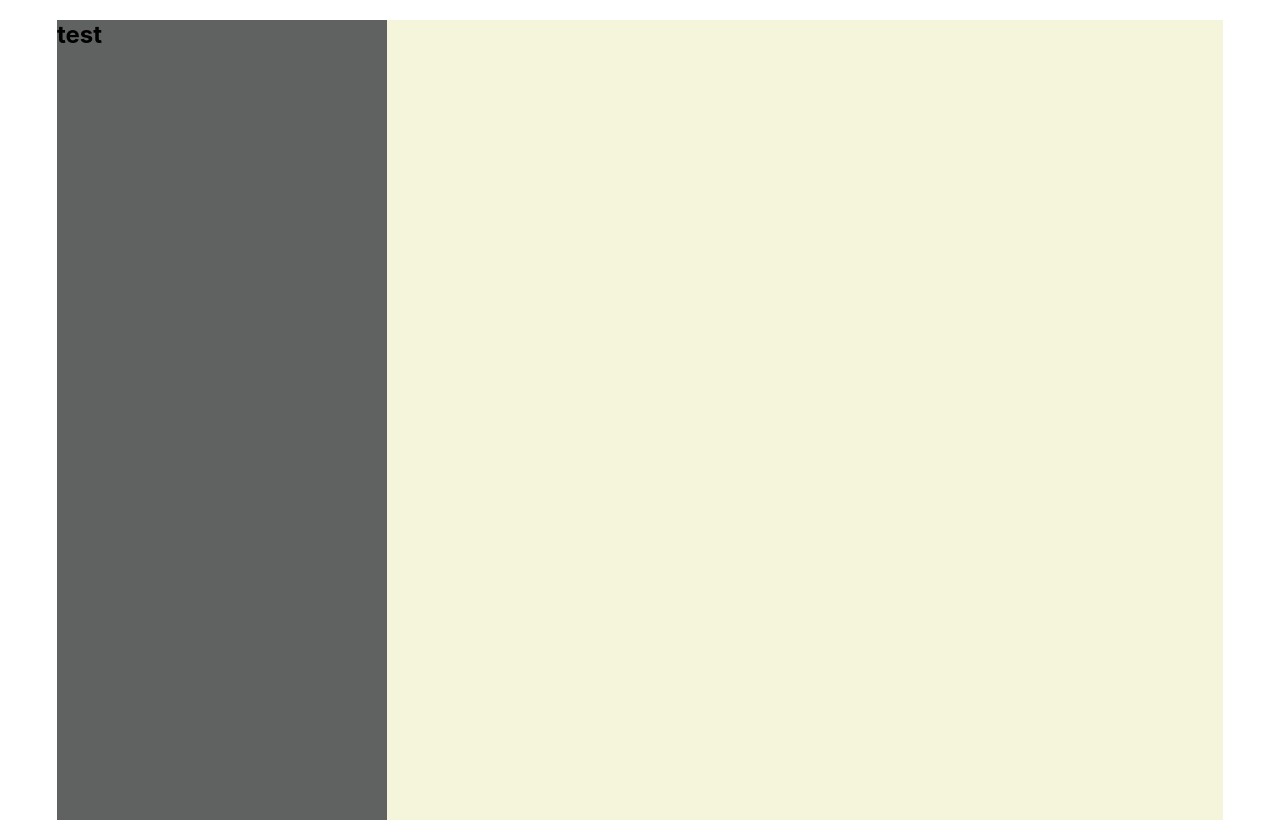
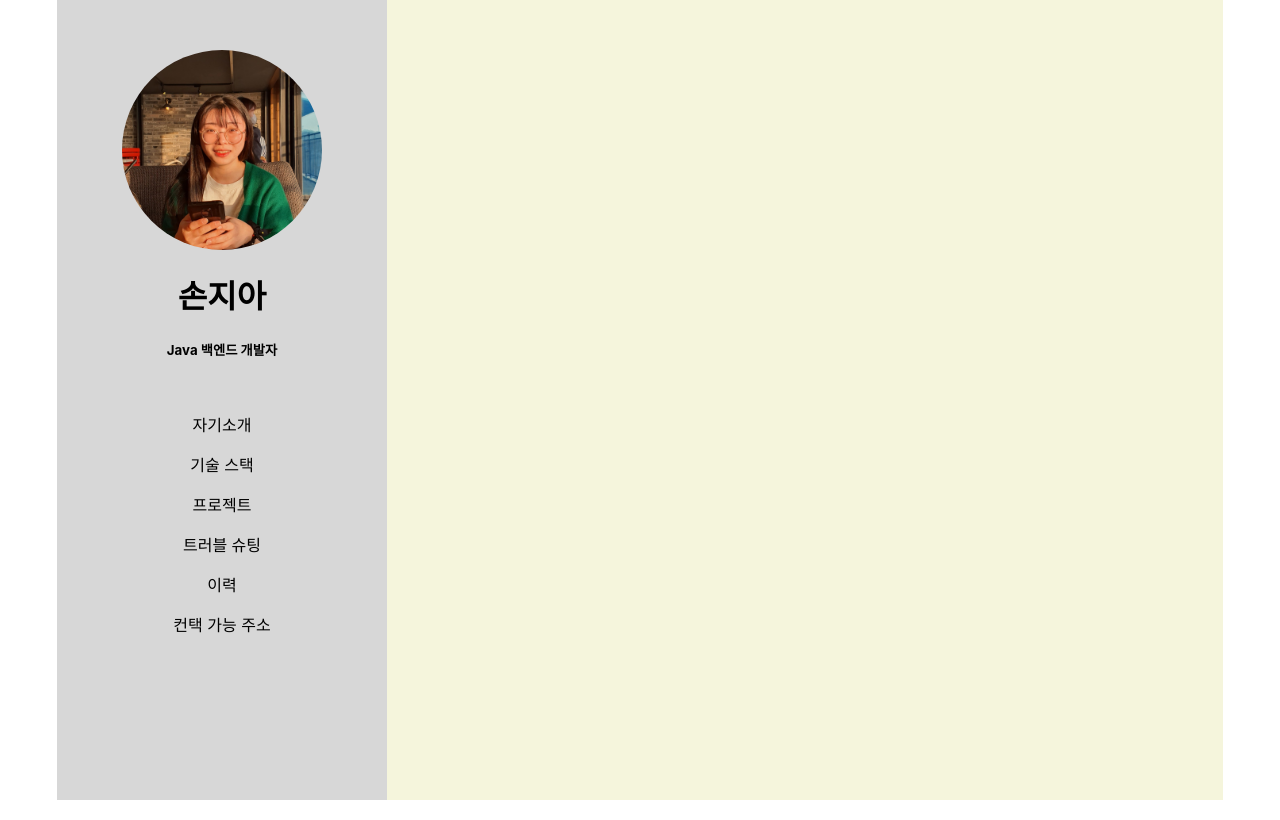
Before and after one commit to jia-son/about-me, a React (Create React App) app: page / in a window 1280 px wide. Built offline with nearby package versions, Linux system fonts and the light colour scheme.

Commit message:
사진 적용 및 메뉴 정리 close #5

```diff
--- a/src/components/leftComponents/LeftConponents.js
+++ b/src/components/leftComponents/LeftConponents.js
@@ -5,7 +5,19 @@ const LeftConponents = () => {
     return (
         <>
         <div className="leftBox">
-            <h2>test</h2>
+            <div className="leftBoxInImgBox">
+                <div className="imgBox" />
+                <h1>손지아</h1>
+                <h5>Java 백엔드 개발자</h5>
+            </div>
+            <div className="menuBox">
+                <p>자기소개</p>
+                <p>기술 스택</p>
+                <p>프로젝트</p>
+                <p>트러블 슈팅</p>
+                <p>이력</p>
+                <p>컨택 가능 주소</p>
+            </div>
         </div>
         </>
     );
--- a/src/components/leftComponents/leftComponents.css
+++ b/src/components/leftComponents/leftComponents.css
@@ -1,5 +1,21 @@
 .leftBox {
     width: 330px;
     height: 100vh;
-    background-color: rgb(96, 97, 97);
+    background-color: rgb(215, 215, 215);
+    text-align: center;
 }
+
+.leftBoxInImgBox {
+    padding-top: 50px;
+    padding-bottom: 15px;
+}
+
+.imgBox {
+    width: 200px;
+    height: 200px;
+    background-image: url(./img/my_face.jpg);
+    border-radius: 100px;
+    background-size: 150%;
+    background-position: center; /* 이미지를 가운데 정렬 */
+    margin: auto;
+}
```
Also changed, not shown: src/components/leftComponents/img/my_face.jpg (added).
